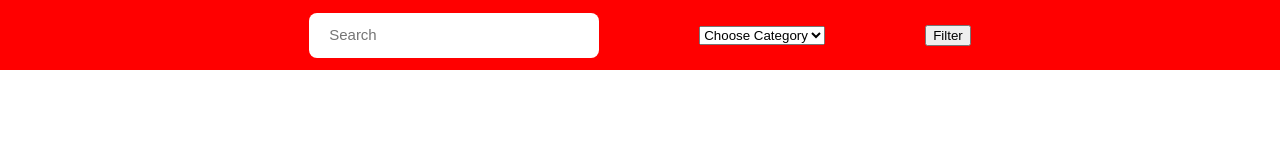
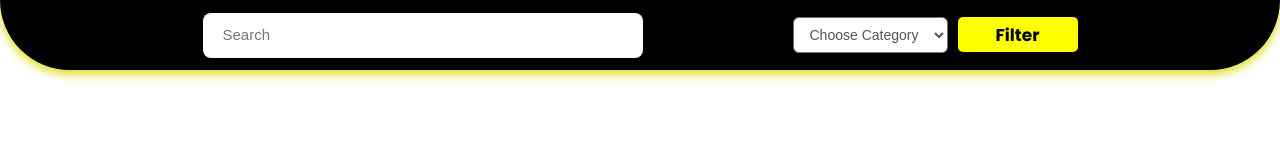
Before and after one commit to ramilvl/Web_Assignment_2, a plain HTML site: page index.html in a window 1280 px wide. Drawn offline with Linux system fonts and the light colour scheme; no server answers.

Commit message:
header part is done

```diff
--- /dev/null
+++ b/assets/css/font.css
@@ -0,0 +1,5 @@
+@import url('https://fonts.googleapis.com/css2?family=Poppins:ital,wght@0,100;0,200;0,300;0,400;0,500;0,600;0,700;0,800;0,900;1,100;1,200;1,300;1,400;1,500;1,600;1,700;1,800;1,900&display=swap');
+
+.font-poppins{
+    font-family: 'Poppins', sans-serif;
+}
--- a/assets/css/index.css
+++ b/assets/css/index.css
@@ -8,15 +8,47 @@ header{
     display: flex;
     align-items: center;
     justify-content: center;
-    gap: 100px;
-    width: 100%;
+    width: auto;
     height: 70px;
-    background-color: red;
+    background-color: black;
+    border-bottom-left-radius: 9999px;
+    border-bottom-right-radius: 9999px;
+    box-shadow: 0px 4px 10px rgba(219, 219, 10, 0.94);
+}
+
+.box{
+    align-items: center;
+    justify-content: center;
+    width: 800px;
+    height: auto;
+    display: flex;
+    flex-direction: row;
+}
+
+.filter{
+    padding: 10px 0px;
+    display: flex;
+    flex-direction: row;
+    gap: 10px;
+}
+
+.search{
+    margin-right: 150px;
+}
+
+.select{
+    background-color: #fff;
+    padding: 8px 12px;
+    border-radius: 6px;
+    font-size: 14px;
+    color: #555;
+    cursor: pointer;
+    transition: border-color 0.3s ease;
 }
 
 header input{
     border: none;
-    width: 250px;
+    width: 400px;
     height: 25px;
     border-radius: 8px;
     padding: 10px 20px;
@@ -31,6 +63,22 @@ header input:focus::placeholder{
     border: none;
 }
 
+.btn{
+    border: none;
+    width: 120px;
+    height: 35px;
+    border-radius: 5px;
+    cursor: pointer;
+    background-color: yellow;
+    box-shadow: 0 4px 8px rgba(0, 0, 0, 0.1);
+    transition: background-color 0.3s ease;
+    font-weight: bold;
+}
+
+.btn:hover{
+    background-color: #ffcc00;
+}
+
 .container{
     padding: 50px 0px;
     display: flex;
@@ -40,7 +88,7 @@ header input:focus::placeholder{
     gap: 50px;
 }
 
-/* .products{
+.products{
     border: 2px solid black;
     display: flex;
     align-items: center;
@@ -48,4 +96,4 @@ header input:focus::placeholder{
     flex-direction: column;
     font-size: 16px;
     font: 500;
-} */
+}
--- /dev/null
+++ b/assets/css/typhgraph.css
@@ -0,0 +1,7 @@
+.text-size-15px{
+    font-size: 17px;
+}
+
+.b-r-6px{
+    border-radius: 6px;
+}
--- a/assets/js/script.js
+++ b/assets/js/script.js
@@ -18,12 +18,11 @@ fetch("https://dummyjson.com/products")
 
       productsDiv.innerHTML = `
                 <h2>${product.title}</h2>
-                <p class="price">Price: ${product.price}</p>
-                <p class="price">Discount: ${product.discountPercentage}%</p>
+                <p>Price: ${product.price}</p>
+                <p>Discount: ${product.discountPercentage}%</p>
                 <p>Category: ${product.category}</p>
                 <p>Stock: ${product.stock}</p>
                 <img src="${thumbnailEl}" alt="${product.title}" />
-                <br><br><br>
             `;
 
         containerDiv.appendChild(productsDiv);
--- a/index.html
+++ b/index.html
@@ -6,14 +6,22 @@
     <title>Main Page</title>
     <script src="./assets/js/script.js"></script>
     <link rel="stylesheet" href="./assets/css/index.css">
+    <link rel="stylesheet" href="./assets/css/typhgraph.css">
+    <link rel="stylesheet" href="./assets/css/font.css">
 </head>
 <body>
     <header>
-        <input type="text" placeholder="Search">
-        <select name="" id="">
-            <option value="">Choose Category</option>
-        </select>
-        <button>Filter</button>
+        <div class="box">
+            <div class="search">
+                <input type="text" placeholder="Search">
+            </div>
+            <div class="filter">
+                <select class="select b-r-6px" name="" id="">
+                    <option value="">Choose Category</option>
+                </select>
+                <button class="btn"><span class="text-size-15px font-poppins">Filter</span></button>
+            </div>
+        </div>
     </header>
 
     <div class="container">
```
